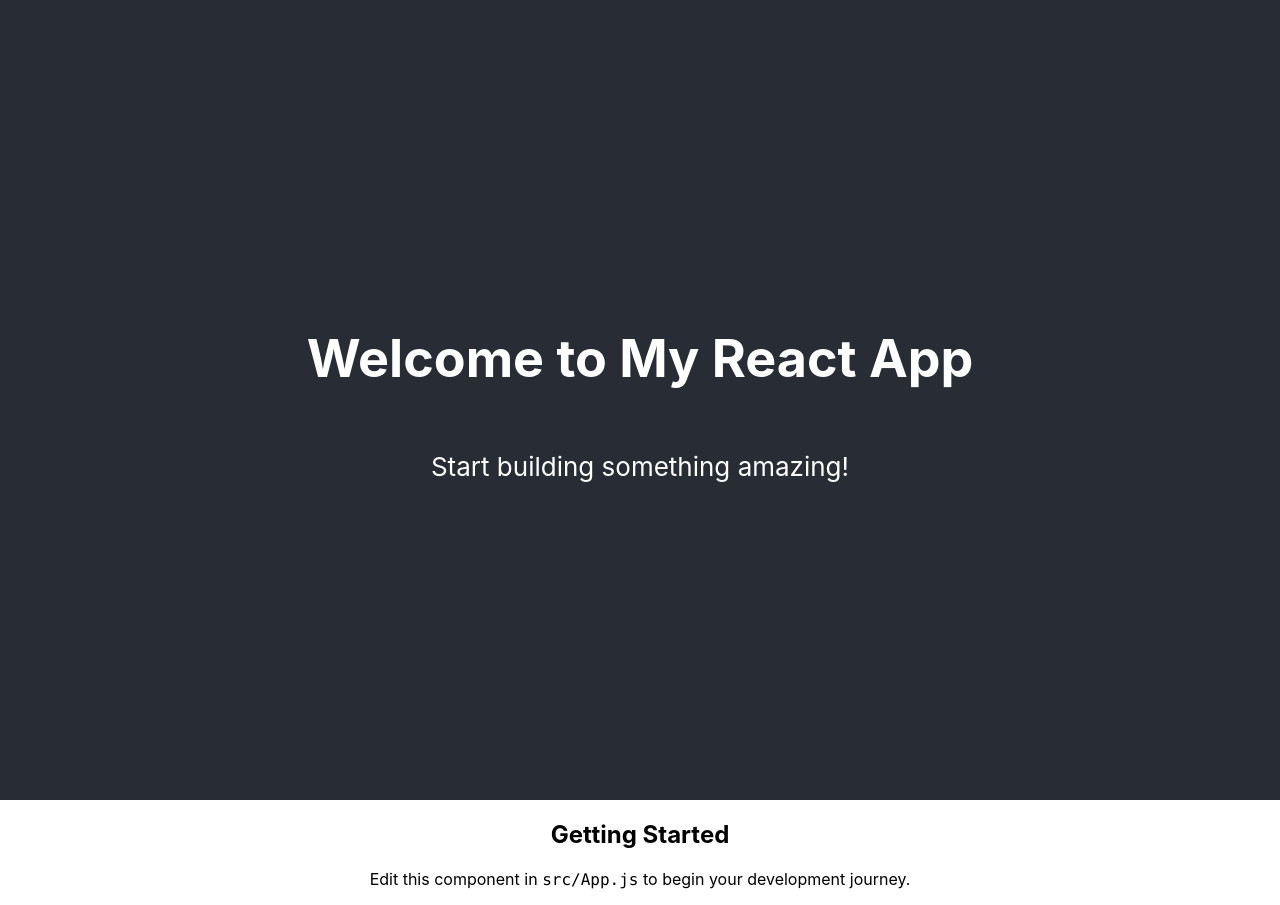
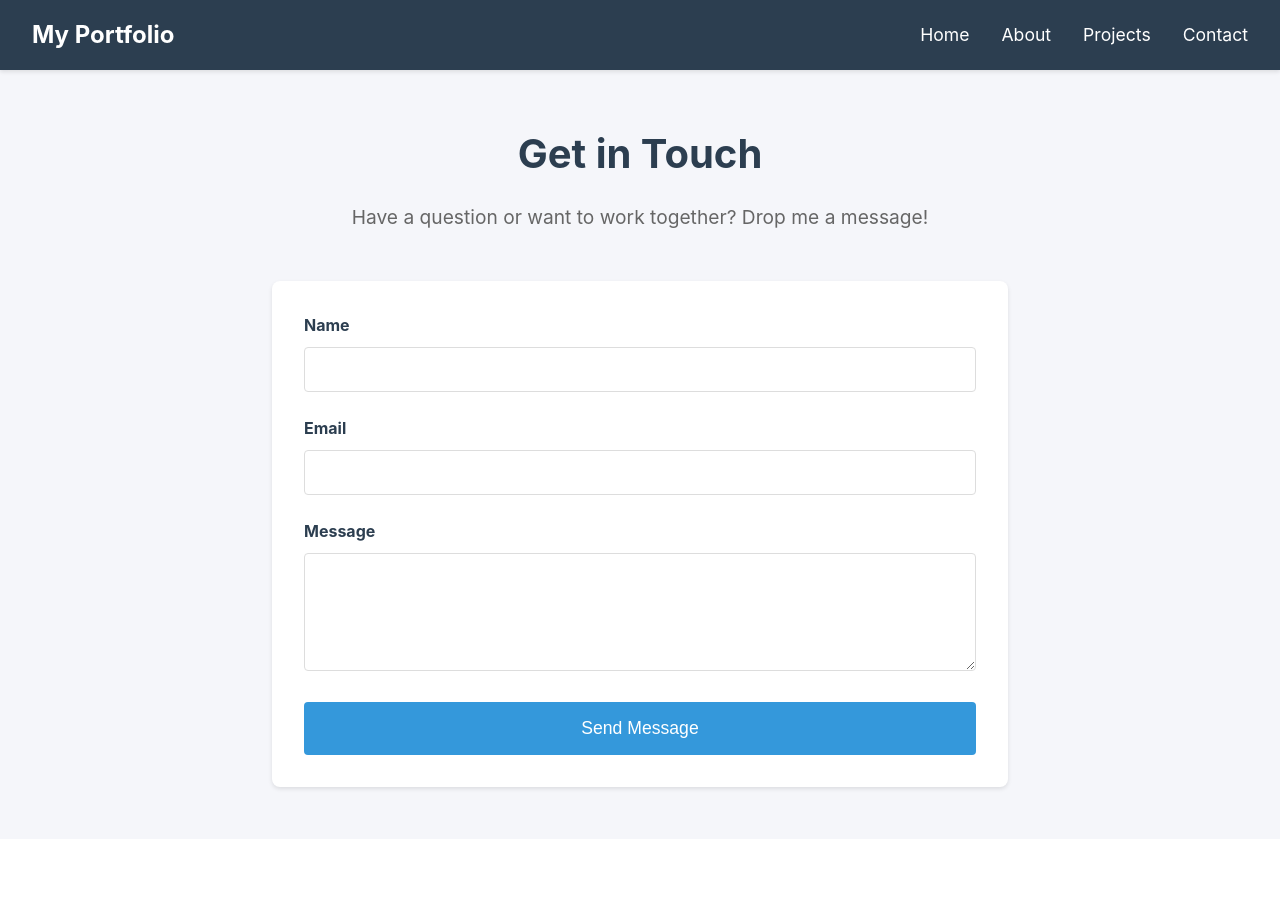
Before and after one commit to Prajwal6898/prajwal4d, a React (Create React App) app in the folder frontend/: page /contact in a window 1280 px wide. After the commit the page ends 839 px from the top, so only its background shows below. Built offline with nearby package versions, Linux system fonts and the light colour scheme.

Commit message:
Add navigation and pages with styling

```diff
--- a/frontend/src/App.css
+++ b/frontend/src/App.css
@@ -1,38 +1,24 @@
 .App {
-  text-align: center;
+  min-height: 100vh;
+  background-color: #f5f6fa;
 }
 
-.App-logo {
-  height: 40vmin;
-  pointer-events: none;
+.App-main {
+  padding: 20px;
+  max-width: 1400px;
+  margin: 0 auto;
 }
 
-@media (prefers-reduced-motion: no-preference) {
-  .App-logo {
-    animation: App-logo-spin infinite 20s linear;
-  }
+/* Global styles */
+* {
+  margin: 0;
+  padding: 0;
+  box-sizing: border-box;
 }
 
-.App-header {
-  background-color: #282c34;
-  min-height: 100vh;
-  display: flex;
-  flex-direction: column;
-  align-items: center;
-  justify-content: center;
-  font-size: calc(10px + 2vmin);
-  color: white;
+body {
+  font-family: -apple-system, BlinkMacSystemFont, 'Segoe UI', Roboto, Oxygen,
+    Ubuntu, Cantarell, 'Open Sans', 'Helvetica Neue', sans-serif;
+  line-height: 1.6;
+  color: #2c3e50;
 }
-
-.App-link {
-  color: #61dafb;
-}
-
-@keyframes App-logo-spin {
-  from {
-    transform: rotate(0deg);
-  }
-  to {
-    transform: rotate(360deg);
-  }
-}
--- a/frontend/src/App.js
+++ b/frontend/src/App.js
@@ -1,19 +1,24 @@
+import { BrowserRouter as Router, Routes, Route } from 'react-router-dom';
+import Navbar from './components/Navbar';
+import Home from './components/Home';
+import About from './components/About';
+import Contact from './components/Contact';
 import './App.css';
 
 function App() {
   return (
-    <div className="App">
-      <header className="App-header">
-        <h1>Welcome to My React App</h1>
-        <p>Start building something amazing!</p>
-      </header>
-      <main className="App-main">
-        <section>
-          <h2>Getting Started</h2>
-          <p>Edit this component in <code>src/App.js</code> to begin your development journey.</p>
-        </section>
-      </main>
-    </div>
+    <Router>
+      <div className="App">
+        <Navbar />
+        <main className="App-main">
+          <Routes>
+            <Route path="/" element={<Home />} />
+            <Route path="/about" element={<About />} />
+            <Route path="/contact" element={<Contact />} />
+          </Routes>
+        </main>
+      </div>
+    </Router>
   );
 }
 
--- /dev/null
+++ b/frontend/src/components/About.css
@@ -0,0 +1,60 @@
+.about {
+  padding: 2rem;
+}
+
+.about-header {
+  text-align: center;
+  margin-bottom: 3rem;
+}
+
+.about-header h1 {
+  font-size: 2.5rem;
+  margin-bottom: 1rem;
+  color: #2c3e50;
+}
+
+.about-header p {
+  font-size: 1.2rem;
+  color: #666;
+}
+
+.skills {
+  max-width: 1200px;
+  margin: 0 auto;
+}
+
+.skills h2 {
+  text-align: center;
+  margin-bottom: 2rem;
+  color: #2c3e50;
+}
+
+.skills-grid {
+  display: grid;
+  grid-template-columns: repeat(auto-fit, minmax(300px, 1fr));
+  gap: 2rem;
+}
+
+.skill-category {
+  background: white;
+  padding: 2rem;
+  border-radius: 8px;
+  box-shadow: 0 2px 4px rgba(0,0,0,0.1);
+}
+
+.skill-category h3 {
+  color: #3498db;
+  margin-bottom: 1rem;
+  font-size: 1.5rem;
+}
+
+.skill-category ul {
+  list-style: none;
+  padding: 0;
+}
+
+.skill-category li {
+  padding: 0.5rem 0;
+  color: #666;
+  font-size: 1.1rem;
+}
--- a/frontend/src/components/About.js
+++ b/frontend/src/components/About.js
@@ -1,8 +1,46 @@
+import React from 'react';
+import './About.css';
+
 function About() {
   return (
-    <div>
-      <h1>About Me</h1>
-      <p>This is where you can add your personal information.</p>
+    <div className="about">
+      <section className="about-header">
+        <h1>About Me</h1>
+        <p>Passionate developer with a love for creating beautiful and functional web applications</p>
+      </section>
+
+      <section className="skills">
+        <h2>Skills & Expertise</h2>
+        <div className="skills-grid">
+          <div className="skill-category">
+            <h3>Frontend</h3>
+            <ul>
+              <li>React.js</li>
+              <li>JavaScript (ES6+)</li>
+              <li>HTML5 & CSS3</li>
+              <li>Responsive Design</li>
+            </ul>
+          </div>
+          <div className="skill-category">
+            <h3>Backend</h3>
+            <ul>
+              <li>Node.js</li>
+              <li>Python</li>
+              <li>RESTful APIs</li>
+              <li>Database Design</li>
+            </ul>
+          </div>
+          <div className="skill-category">
+            <h3>Tools & Others</h3>
+            <ul>
+              <li>Git & GitHub</li>
+              <li>Docker</li>
+              <li>AWS</li>
+              <li>Agile Methodology</li>
+            </ul>
+          </div>
+        </div>
+      </section>
     </div>
   );
 }
--- /dev/null
+++ b/frontend/src/components/Contact.css
@@ -0,0 +1,68 @@
+.contact {
+  padding: 2rem;
+  max-width: 800px;
+  margin: 0 auto;
+}
+
+.contact-header {
+  text-align: center;
+  margin-bottom: 3rem;
+}
+
+.contact-header h1 {
+  font-size: 2.5rem;
+  margin-bottom: 1rem;
+  color: #2c3e50;
+}
+
+.contact-header p {
+  font-size: 1.2rem;
+  color: #666;
+}
+
+.contact-form {
+  background: white;
+  padding: 2rem;
+  border-radius: 8px;
+  box-shadow: 0 2px 4px rgba(0,0,0,0.1);
+}
+
+.form-group {
+  margin-bottom: 1.5rem;
+}
+
+.form-group label {
+  display: block;
+  margin-bottom: 0.5rem;
+  color: #2c3e50;
+  font-weight: bold;
+}
+
+.form-group input,
+.form-group textarea {
+  width: 100%;
+  padding: 0.8rem;
+  border: 1px solid #ddd;
+  border-radius: 4px;
+  font-size: 1rem;
+}
+
+.form-group textarea {
+  resize: vertical;
+}
+
+.submit-btn {
+  background: #3498db;
+  color: white;
+  padding: 1rem 2rem;
+  border: none;
+  border-radius: 4px;
+  font-size: 1.1rem;
+  cursor: pointer;
+  transition: background-color 0.3s ease;
+  width: 100%;
+}
+
+.submit-btn:hover {
+  background: #2980b9;
+}
--- a/frontend/src/components/Contact.js
+++ b/frontend/src/components/Contact.js
@@ -1,8 +1,74 @@
+import React, { useState } from 'react';
+import './Contact.css';
+
 function Contact() {
+  const [formData, setFormData] = useState({
+    name: '',
+    email: '',
+    message: ''
+  });
+
+  const handleSubmit = (e) => {
+    e.preventDefault();
+    // Handle form submission here
+    console.log('Form submitted:', formData);
+  };
+
+  const handleChange = (e) => {
+    setFormData({
+      ...formData,
+      [e.target.name]: e.target.value
+    });
+  };
+
   return (
-    <div>
-      <h1>Contact Me</h1>
-      <p>Add your contact information here.</p>
+    <div className="contact">
+      <section className="contact-header">
+        <h1>Get in Touch</h1>
+        <p>Have a question or want to work together? Drop me a message!</p>
+      </section>
+
+      <section className="contact-form">
+        <form onSubmit={handleSubmit}>
+          <div className="form-group">
+            <label htmlFor="name">Name</label>
+            <input
+              type="text"
+              id="name"
+              name="name"
+              value={formData.name}
+              onChange={handleChange}
+              required
+            />
+          </div>
+
+          <div className="form-group">
+            <label htmlFor="email">Email</label>
+            <input
+              type="email"
+              id="email"
+              name="email"
+              value={formData.email}
+              onChange={handleChange}
+              required
+            />
+          </div>
+
+          <div className="form-group">
+            <label htmlFor="message">Message</label>
+            <textarea
+              id="message"
+              name="message"
+              value={formData.message}
+              onChange={handleChange}
+              required
+              rows="5"
+            />
+          </div>
+
+          <button type="submit" className="submit-btn">Send Message</button>
+        </form>
+      </section>
     </div>
   );
 }
--- /dev/null
+++ b/frontend/src/components/Home.css
@@ -0,0 +1,50 @@
+.home {
+  padding: 2rem;
+}
+
+.hero {
+  text-align: center;
+  padding: 4rem 2rem;
+  background: linear-gradient(135deg, #2c3e50 0%, #3498db 100%);
+  color: white;
+  border-radius: 8px;
+  margin-bottom: 3rem;
+}
+
+.hero h1 {
+  font-size: 3rem;
+  margin-bottom: 1rem;
+}
+
+.hero p {
+  font-size: 1.2rem;
+  opacity: 0.9;
+}
+
+.featured {
+  padding: 2rem 0;
+}
+
+.featured h2 {
+  text-align: center;
+  margin-bottom: 2rem;
+}
+
+.featured-grid {
+  display: grid;
+  grid-template-columns: repeat(auto-fit, minmax(250px, 1fr));
+  gap: 2rem;
+  padding: 1rem;
+}
+
+.featured-item {
+  background: white;
+  padding: 2rem;
+  border-radius: 8px;
+  box-shadow: 0 2px 4px rgba(0,0,0,0.1);
+  transition: transform 0.3s ease;
+}
+
+.featured-item:hover {
+  transform: translateY(-5px);
+}
--- a/frontend/src/components/Home.js
+++ b/frontend/src/components/Home.js
@@ -1,8 +1,31 @@
+import React from 'react';
+import './Home.css';
+
 function Home() {
   return (
-    <div>
-      <h1>Welcome to My Personal Website</h1>
-      <p>This is the home page of my portfolio.</p>
+    <div className="home">
+      <section className="hero">
+        <h1>Welcome to My Portfolio</h1>
+        <p>Full Stack Developer | UI/UX Enthusiast | Problem Solver</p>
+      </section>
+
+      <section className="featured">
+        <h2>Featured Work</h2>
+        <div className="featured-grid">
+          <div className="featured-item">
+            <h3>Project 1</h3>
+            <p>A revolutionary web application</p>
+          </div>
+          <div className="featured-item">
+            <h3>Project 2</h3>
+            <p>Mobile-first design implementation</p>
+          </div>
+          <div className="featured-item">
+            <h3>Project 3</h3>
+            <p>AI-powered analytics dashboard</p>
+          </div>
+        </div>
+      </section>
     </div>
   );
 }
--- /dev/null
+++ b/frontend/src/components/Navbar.css
@@ -0,0 +1,30 @@
+.navbar {
+  background-color: #2c3e50;
+  padding: 1rem 2rem;
+  display: flex;
+  justify-content: space-between;
+  align-items: center;
+  box-shadow: 0 2px 4px rgba(0,0,0,0.1);
+}
+
+.nav-brand {
+  color: white;
+  font-size: 1.5rem;
+  font-weight: bold;
+}
+
+.nav-links {
+  display: flex;
+  gap: 2rem;
+}
+
+.nav-links a {
+  color: white;
+  text-decoration: none;
+  font-size: 1.1rem;
+  transition: color 0.3s ease;
+}
+
+.nav-links a:hover {
+  color: #3498db;
+}
--- a/frontend/src/components/Navbar.js
+++ b/frontend/src/components/Navbar.js
@@ -1,11 +1,17 @@
+import React from 'react';
+import { Link } from 'react-router-dom';
+import './Navbar.css';
+
 function Navbar() {
   return (
-    <nav>
-      <ul>
-        <li><a href="/">Home</a></li>
-        <li><a href="/about">About</a></li>
-        <li><a href="/contact">Contact</a></li>
-      </ul>
+    <nav className="navbar">
+      <div className="nav-brand">My Portfolio</div>
+      <div className="nav-links">
+        <Link to="/">Home</Link>
+        <Link to="/about">About</Link>
+        <Link to="/projects">Projects</Link>
+        <Link to="/contact">Contact</Link>
+      </div>
     </nav>
   );
 }
```
